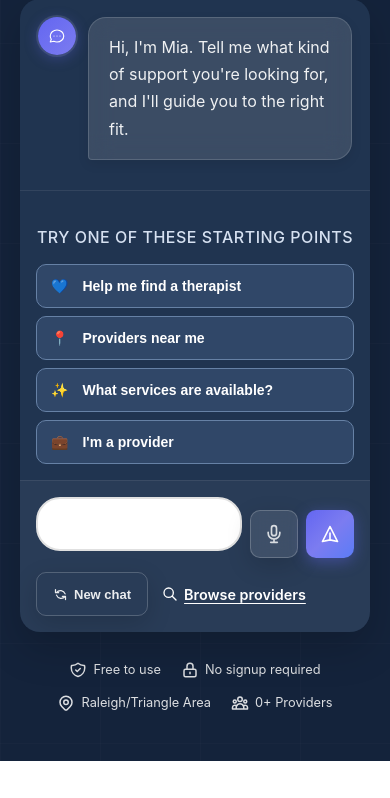
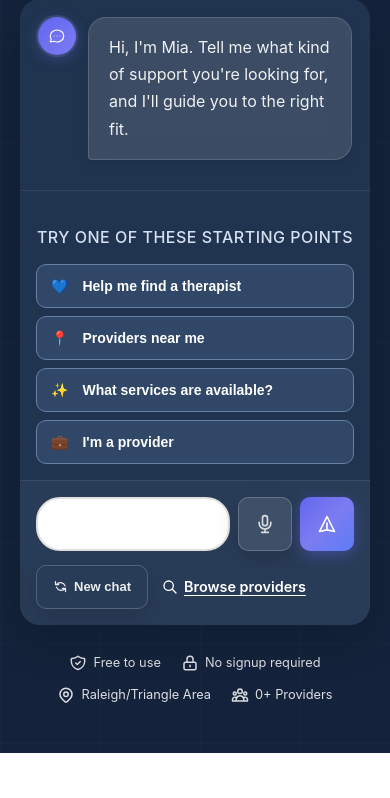
Before and after one commit to Naz12/myhealthhub, a WordPress theme: the page made by wp-content/themes/myhealthhub/front-page.php in a window 390 px wide. Shown: the part 422-1220 px from the top of the page. Run offline with PHP 8.4 and a stand-in for WordPress, Linux system fonts and the light colour scheme; the site name, menu and one post (Sample post) are stand-ins, and other content is empty; some libraries are stand-ins or nearby versions.

Commit message:
Align Mia chat composer controls
Co-authored-by: Copilot <223556219+Copilot@users.noreply.github.com>

```diff
--- a/wp-content/themes/myhealthhub/assets/css/homepage.css
+++ b/wp-content/themes/myhealthhub/assets/css/homepage.css
@@ -74,6 +74,9 @@ body.home {
 }
 
 .home #mia-hero-input {
+    display: block;
+    padding-top: 12px !important;
+    padding-bottom: 12px !important;
     color: #fff !important;
     font-size: 1rem !important;
 }
@@ -483,6 +486,10 @@ body.home {
 
 .home .mia-hero .voice-btn,
 .home .mia-hero .mia-send-btn {
+    width: 54px !important;
+    height: 54px !important;
+    min-width: 54px !important;
+    min-height: 54px !important;
     padding: 0 !important;
 }
 
@@ -561,12 +568,6 @@ body.home {
         padding: 18px !important;
     }
 
-    .home .mia-hero .voice-btn,
-    .home .mia-hero .mia-send-btn {
-        min-width: 48px !important;
-        min-height: 48px !important;
-    }
-
     .home .home-provider-grid {
         grid-template-columns: 1fr;
     }
```
